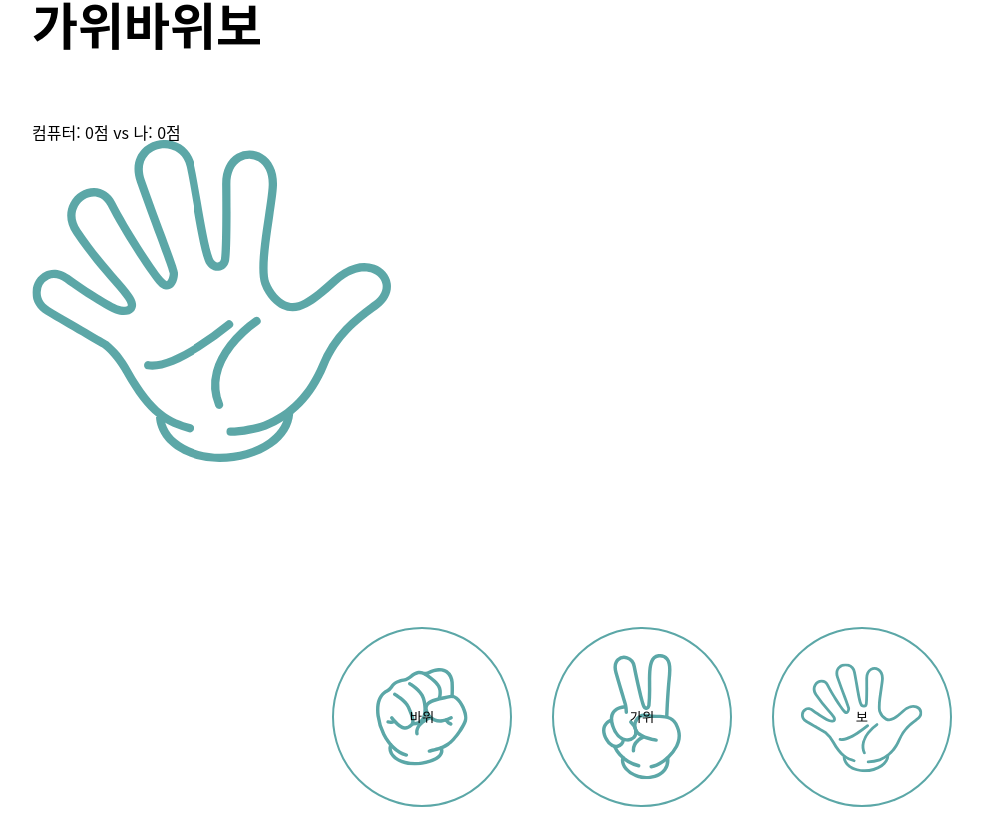
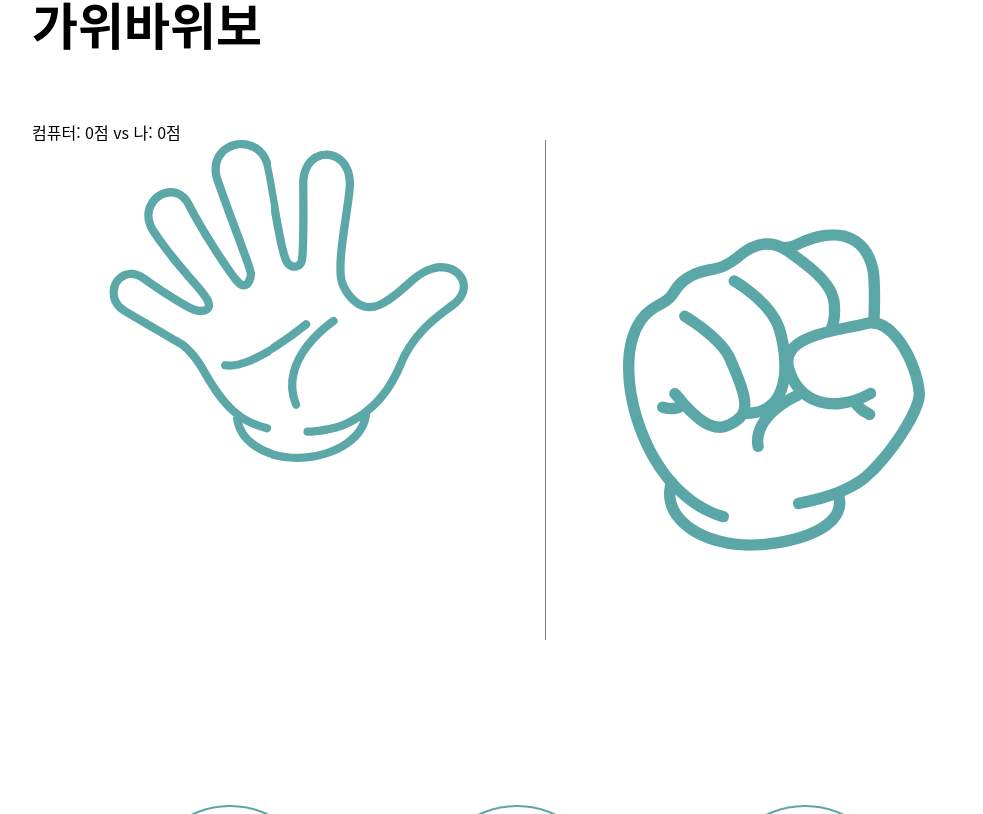
Before and after one commit to kimdaeyeobbb/FYA, a React (Create React App) app in the folder for-your-amusement/: page /rockpaperscissors in a window 1280 px wide. Shown: the part 366-1180 px from the top of the page, without its empty margins (123-1106 px from the left). Built offline with nearby package versions, Linux system fonts and the light colour scheme.

Commit message:
feat: 가위바위보 대결 화면 구현

```diff
--- a/for-your-amusement/src/pages/RockPaperScissors/index.jsx
+++ b/for-your-amusement/src/pages/RockPaperScissors/index.jsx
@@ -7,6 +7,7 @@ import RSPimg from '../../assets/images/RSPset_img.svg';
 import ChoiceRock from '../../assets/images/choice_rock.svg';
 import ChoiceScissors from '../../assets/images/choice_scissors.svg';
 import ChoicePaper from '../../assets/images/choice_paper.svg';
+import Rock from '../../assets/images/rock.svg';
 
 export default function RockPaperScissors() {
   const rspCoords = {
@@ -97,15 +98,22 @@ export default function RockPaperScissors() {
           컴퓨터: {comScore}점 vs 나: {score}점
         </div>
         {/*<div id="computer" style={{ background: `url(https://en.pimg.jp/023/182/267/1/23182267.jpg) ${imgCoord} 0`, width: 142, height:200}} />*/}
+          <div style={{display: "flex", justifyContent:"space-evenly"
+          }}>
+
         <div
           id='computer'
           style={{
             background: `url(${RSPimg}) ${imgCoord} 0`,
             width: 359,
             height: 322,
+              display: "inline-block"
           }}
         />
-        <div>
+              <div style={{background:"#818181", width:1, height:500}}></div>
+          <img src={Rock}/>
+          </div>
+        <div style={{display: "flex", justifyContent:"space-evenly", marginTop:165}}>
           <button
             id='rock'
             className='btn'
@@ -114,9 +122,8 @@ export default function RockPaperScissors() {
               background: `url(${ChoiceRock}) 0`,
               width: 180,
               height: 180,
-              marginRight: 40,
-              marginLeft: 300,
-              marginTop: 165,
+              // marginRight: 40,
+              // marginLeft: 300,
             }}
           >
             바위
@@ -129,7 +136,7 @@ export default function RockPaperScissors() {
               background: `url(${ChoiceScissors}) 0`,
               width: 180,
               height: 180,
-              marginRight: 40,
+              // marginRight: 40,
             }}
           >
             가위
```
